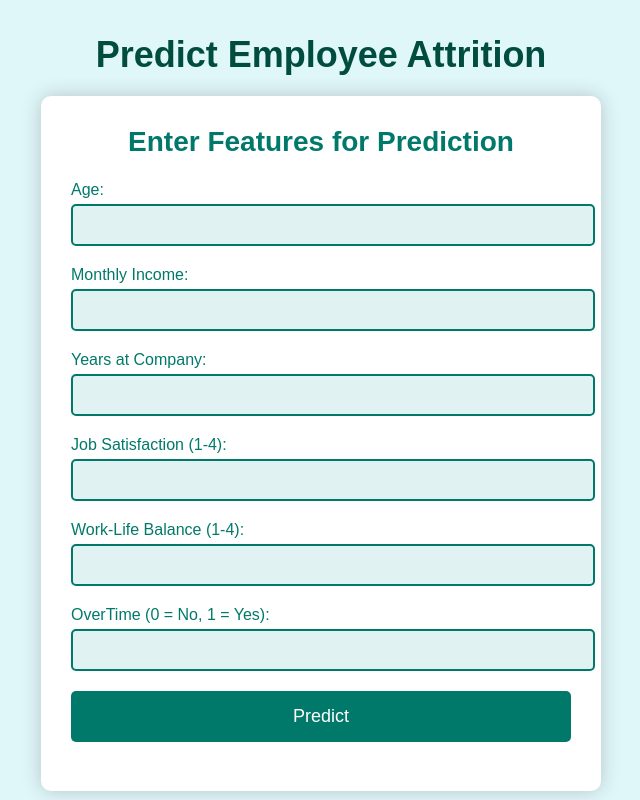
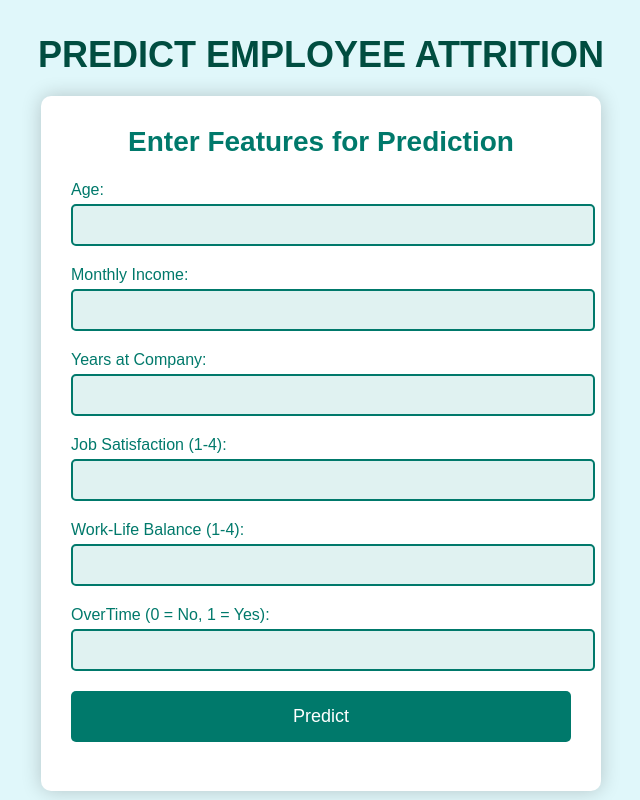
Before and after one commit to krishnakamalbaishnab/Predict-Employee-Attrition-Using-this-Web-App, a Flask app: page / in a window 1280 px wide. Shown: the whole page, without its empty margins (319-959 px from the left). Run offline with Flask 3, Linux system fonts and the light colour scheme; parts of the project's set-up code (start-up, migrations or seed data) failed here and were passed over.

Commit message:
index Updated

```diff
--- a/templates/index.html
+++ b/templates/index.html
@@ -84,7 +84,7 @@
     </style>
   </head>
   <body>
-    <h1 class="headline">Predict Employee Attrition</h1>
+    <h1 class="headline">PREDICT EMPLOYEE ATTRITION</h1>
     <div class="form-container">
       <h2>Enter Features for Prediction</h2>
       <form action="/predict" method="post">
```
